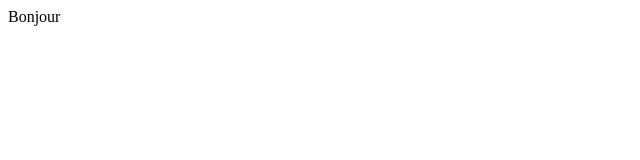
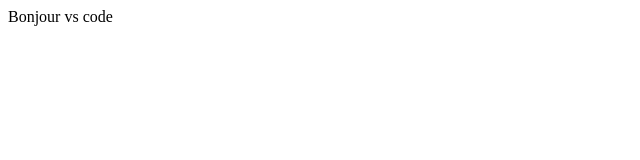
Before and after one commit to Newcode376/newgit, a plain HTML site: page index.html in a window 1280 px wide. Shown: the full height of the page, 0-640 px from the left. Drawn offline with Linux system fonts and the light colour scheme.

Commit message:
vs code ajout

```diff
--- a/index.html
+++ b/index.html
@@ -6,6 +6,6 @@
     <title>Document</title>
 </head>
 <body>
-    Bonjour
+    Bonjour vs code
 </body>
 </html>
```
